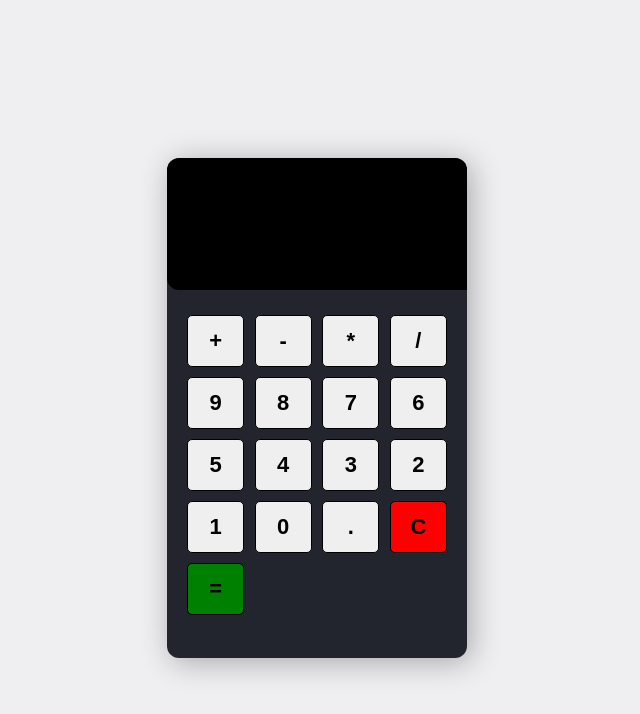
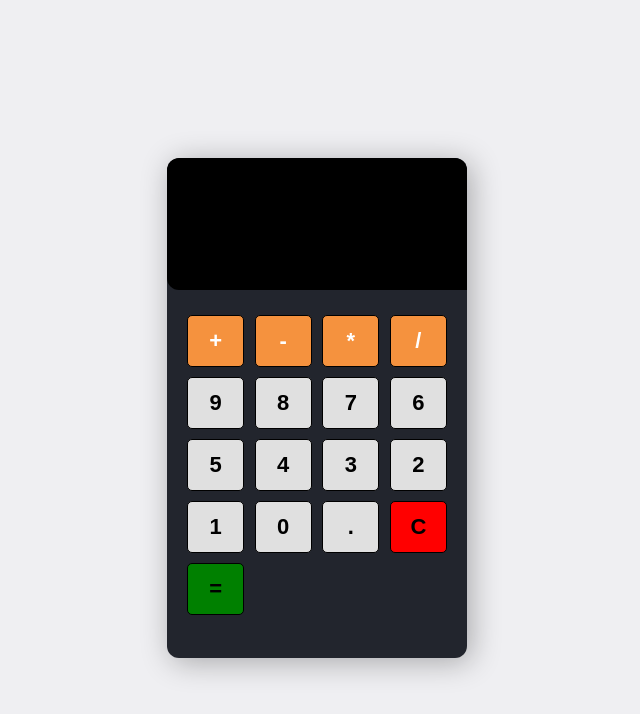
Before and after one commit to panditofcodes/Calculator, a plain HTML site: page index.html in a window 1280 px wide. Shown: the whole page, without its empty margins (323-963 px from the left). Drawn offline with Linux system fonts and the light colour scheme.

Commit message:
CSS Updated.

```diff
--- a/index.html
+++ b/index.html
@@ -13,22 +13,22 @@
             <input type="text" class="screen">
         </form>
         <div class="button">
-            <button type="button" class="btn-btn-yellow" data-num="+">+</button>
-            <button type="button" class="btn-btn-yellow" data-num="-">-</button>
-            <button type="button" class="btn-btn-yellow" data-num="*">*</button>
-            <button type="button" class="btn-btn-yellow" data-num="/">/</button>
+            <button type="button" class="btn-yellow" data-num="+">+</button>
+            <button type="button" class="btn-yellow" data-num="-">-</button>
+            <button type="button" class="btn-yellow" data-num="*">*</button>
+            <button type="button" class="btn-yellow" data-num="/">/</button>
 
-            <button type="button" class="btn-btn-grey" data-num="9">9</button>
-            <button type="button" class="btn-btn-grey" data-num="8">8</button>
-            <button type="button" class="btn-btn-grey" data-num="7">7</button>
-            <button type="button" class="btn-btn-grey" data-num="6">6</button>
-            <button type="button" class="btn-btn-grey" data-num="5">5</button>
-            <button type="button" class="btn-btn-grey" data-num="4">4</button>
-            <button type="button" class="btn-btn-grey" data-num="3">3</button>
-            <button type="button" class="btn-btn-grey" data-num="2">2</button>
-            <button type="button" class="btn-btn-grey" data-num="1">1</button>
-            <button type="button" class="btn-btn-grey" data-num="0">0</button>
-            <button type="button" class="btn-btn-grey" data-num=".">.</button>
+            <button type="button" class="btn-grey" data-num="9">9</button>
+            <button type="button" class="btn-grey" data-num="8">8</button>
+            <button type="button" class="btn-grey" data-num="7">7</button>
+            <button type="button" class="btn-grey" data-num="6">6</button>
+            <button type="button" class="btn-grey" data-num="5">5</button>
+            <button type="button" class="btn-grey" data-num="4">4</button>
+            <button type="button" class="btn-grey" data-num="3">3</button>
+            <button type="button" class="btn-grey" data-num="2">2</button>
+            <button type="button" class="btn-grey" data-num="1">1</button>
+            <button type="button" class="btn-grey" data-num="0">0</button>
+            <button type="button" class="btn-grey" data-num=".">.</button>
 
             <button type="button" class="btn-clear" >C</button>
             <button type="button" class="btn-equal" >=</button>
```
